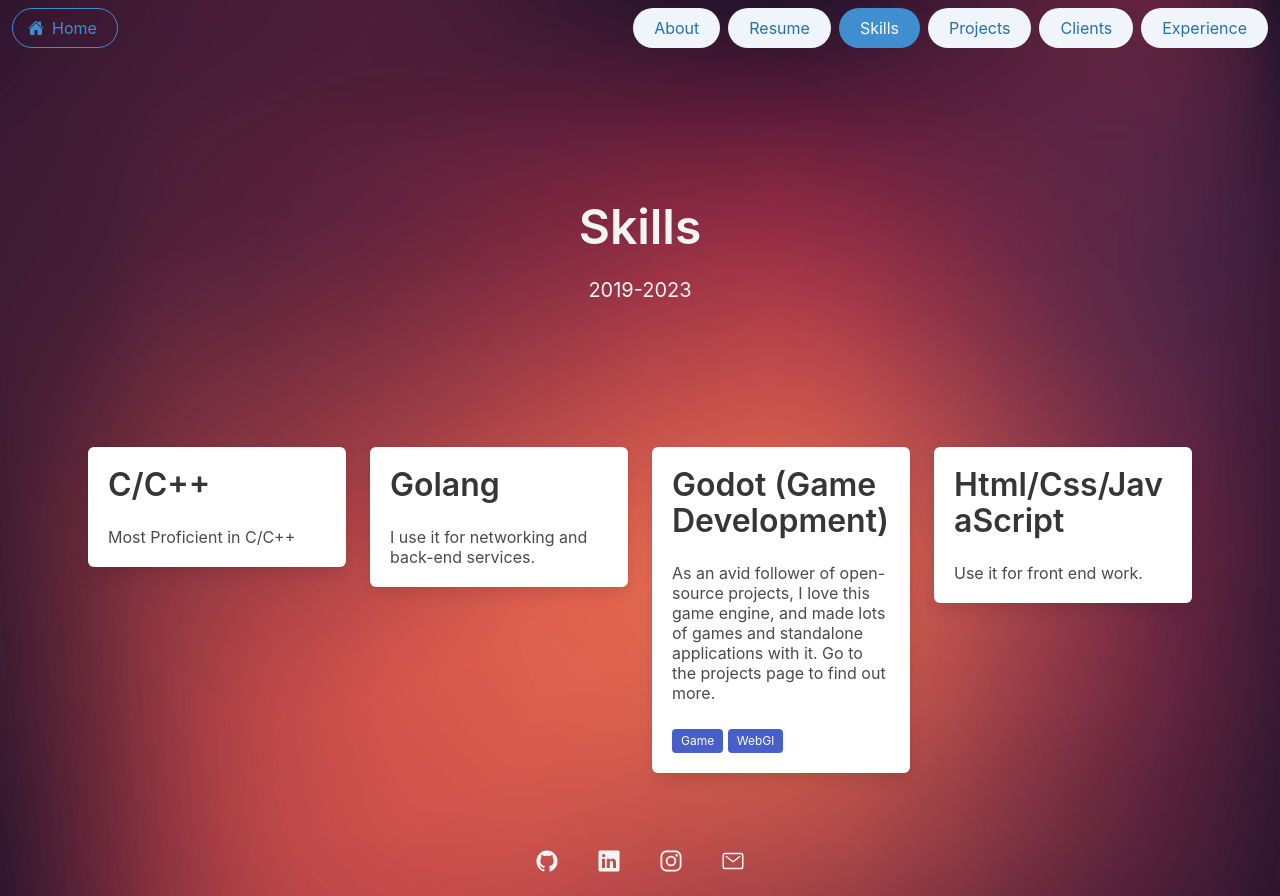
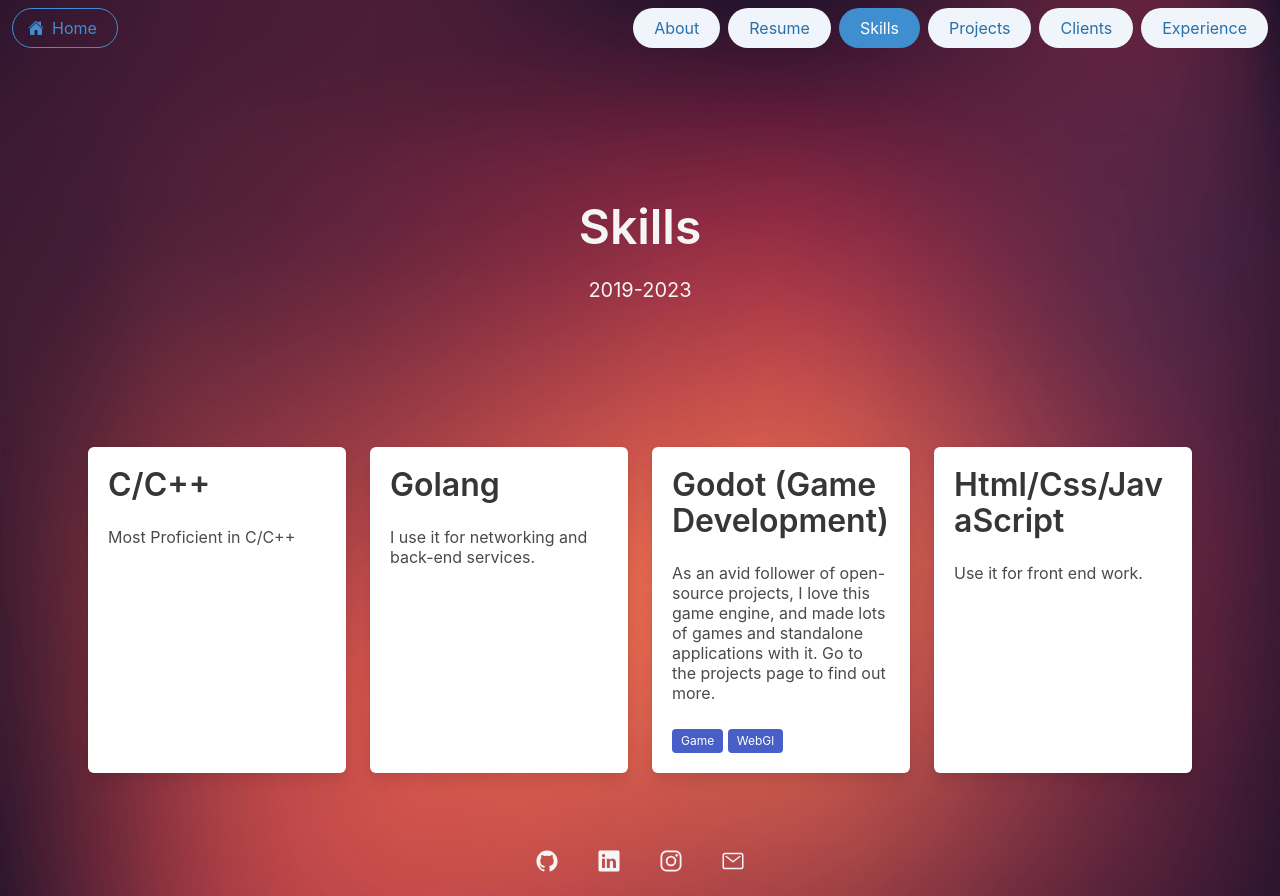
Before and after one commit to biswas08433/cv, a plain HTML site: page skills.html in a window 1280 px wide. Shown: the top 896 px of the page. Drawn offline with nearby package versions, Linux system fonts and the light colour scheme.

Commit message:
skills height unify

```diff
--- a/assets/styles.css
+++ b/assets/styles.css
@@ -37,3 +37,7 @@ body {
 .no-border {
     border: 0;
 }
+
+.box {
+    height: 100%;
+}
--- a/skills.html
+++ b/skills.html
@@ -77,25 +77,25 @@
     <div class="container has-text-light">
         <div class="columns mx-3">
             <div class="column">
-                <div class="block">
+                <!-- <div class="block"> -->
                 <div class="box">
                     <h2 class="title is-3 is-spaced">C/C++</h2>
                     <p class="subtitle is-6">Most Proficient in C/C++</p>
                 </div>
-                </div>
+                <!-- </div> -->
             </div>
             <div class="column">
-                <div class="block">
+                <!-- <div class="block"> -->
 
                 <div class="box">
                     <h2 class="title is-3 is-spaced">Golang</h2>
                     <p class="subtitle is-6">I use it for networking and back-end services.</p>
                 </div>
 
-                </div>
+                <!-- </div> -->
             </div>
             <div class="column">
-                <div class="block">
+                <!-- <div class="block"> -->
 
                 <div class="box">
                     <h2 class="title is-3 is-spaced">Godot (Game Development)</h2>
@@ -107,15 +107,15 @@
                     <span class="tag is-link">WebGl</span>
                 </div>
 
-                </div>
+                <!-- </div> -->
             </div>
             <div class="column">
-                <div class="block">
+                <!-- <div class="block"> -->
                 <div class="box">
                     <h2 class="title is-3 is-spaced">Html/Css/JavaScript</h2>
                     <p class="subtitle is-6">Use it for front end work.</p>
                 </div>
-                </div>
+                <!-- </div> -->
             </div>
         </div>
     </div>
```
Also changed, not shown: about.html (+1 -1 lines). Lines whose indentation alone changed are shown as unchanged.
